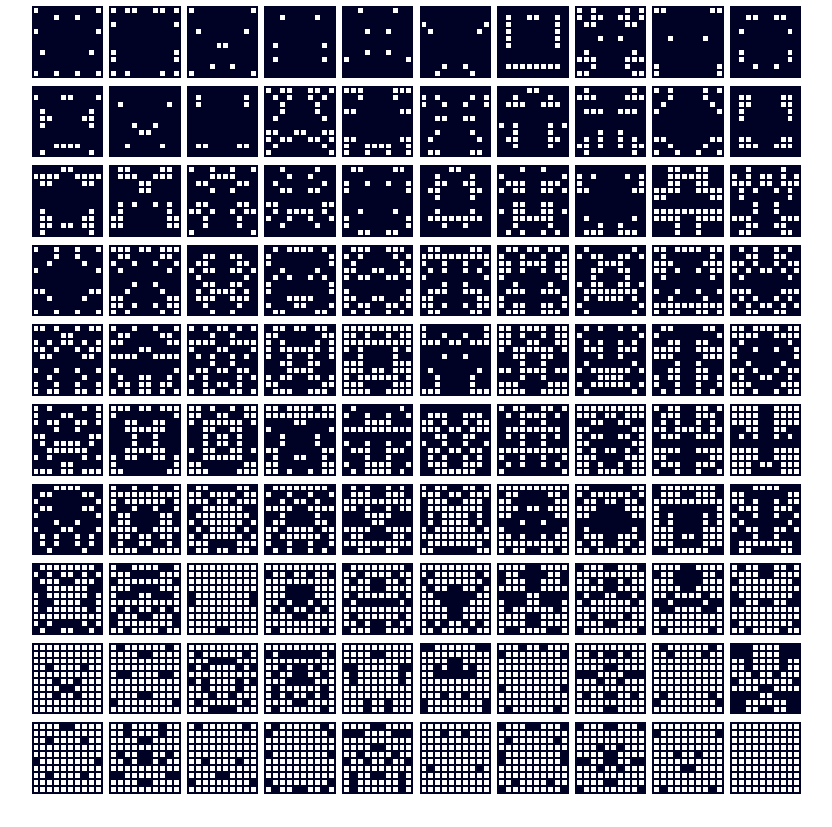
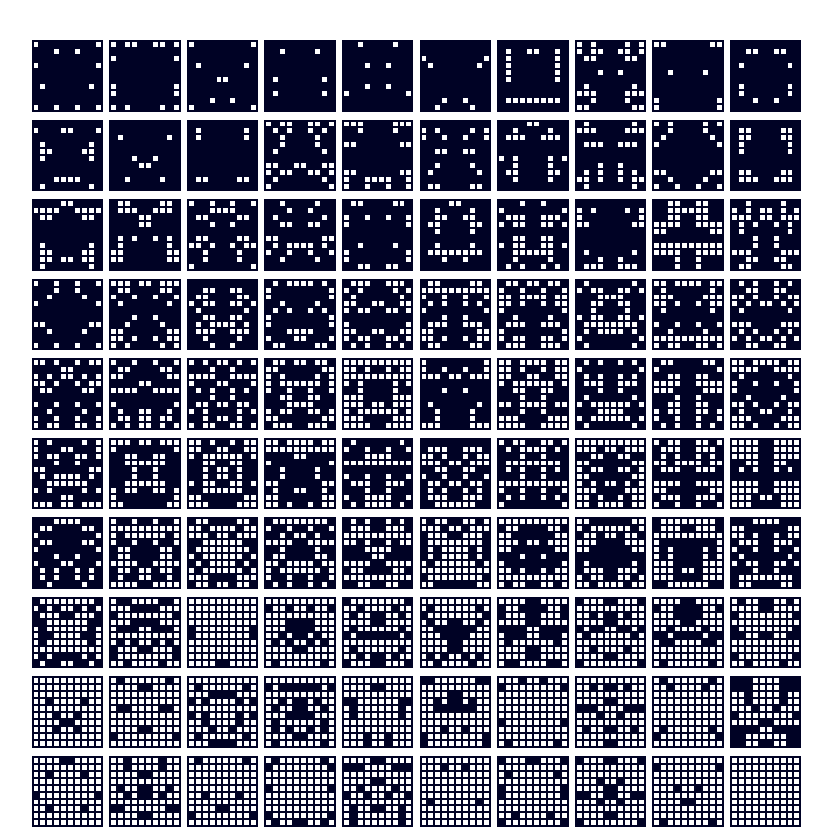
Before and after one commit to ffelab/onetoonehundred, a plain HTML site: page index.html in a window 1280 px wide. Shown: the whole page, without its empty margins (231-1063 px from the left). Before the commit the page ends 800 px from the top, so only its background shows below. Drawn offline with Linux system fonts and the light colour scheme.

Commit message:
fit content height

```diff
--- a/css/style.css
+++ b/css/style.css
@@ -59,7 +59,8 @@
 #rätsel-container {
 	z-index: 2;
 	display: grid;
-	max-width: 70dvw;
+	max-height: 90dvh;
+	height: fit-content;
 	grid-template-columns: repeat(auto-fill, calc(80dvw / var(--size)));
 	gap: 1vw;
 	height: fit-content;
```
